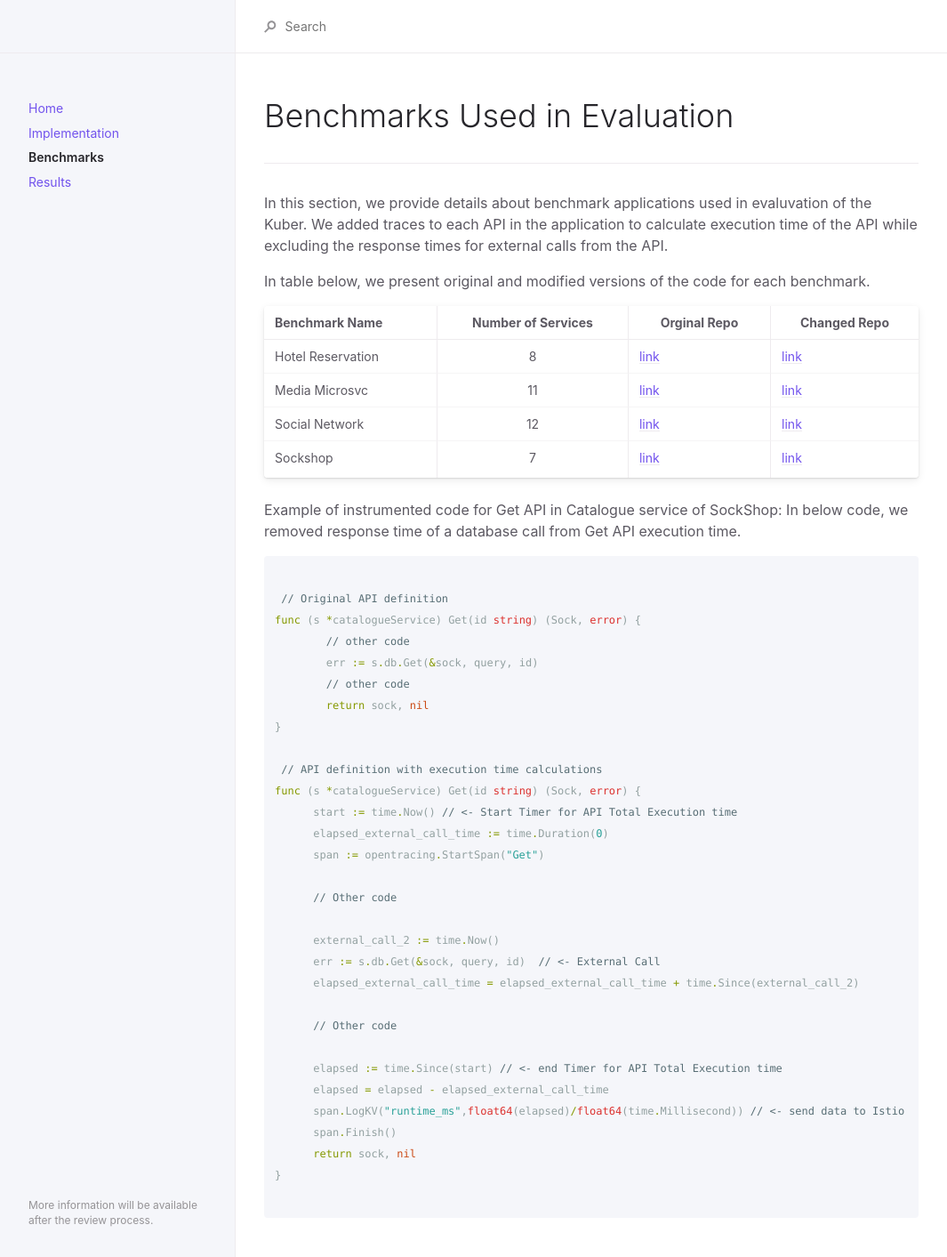
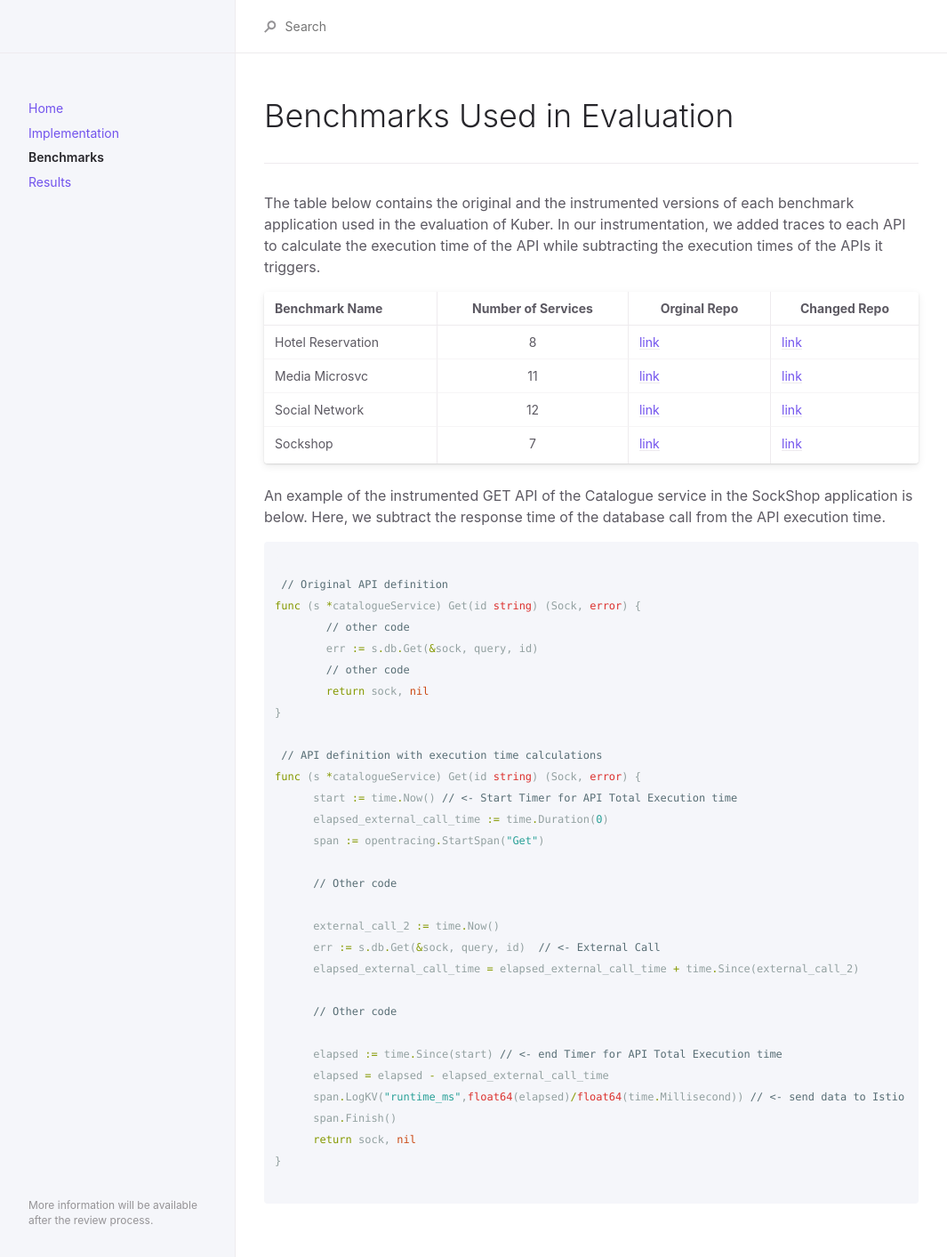
Before and after one commit to kubercostoptimizer/kubercostoptimizer.github.io, a Jekyll site: the page built from docs/benchmarks.md, in a window 1280 px wide. Shown: the whole page at 89% size, without its empty margins (107-1172 px from the left). Built offline with Jekyll 4.4.1, drawn with Linux system fonts in a browser that asks for light colours.

Commit message:
Update benchmarks.md

````diff
--- a/docs/benchmarks.md
+++ b/docs/benchmarks.md
@@ -9,10 +9,8 @@ permalink: /docs/benchmarks
 # Benchmarks Used in Evaluation
 ---
 
-In this section, we provide details about benchmark applications used in evaluvation of the Kuber.
-We added traces to each API in the application to calculate execution time of the API while excluding the response times for external calls from the API.
-
-In table below, we present original and modified versions of the code for each benchmark.
+The table below contains the original and the instrumented versions of each benchmark application used in the evaluation of Kuber.
+In our instrumentation, we added traces to each API to calculate the execution time of the API while subtracting the execution times of the APIs it triggers.
 
 |Benchmark Name|Number of Services| Orginal Repo | Changed Repo|
 |:-------------------------------|:------------------:|
@@ -22,8 +20,8 @@ In table below, we present original and modified versions of the code for each b
 |Sockshop|7|[link](https://github.com/microservices-demo)|[link](https://github.com/kubercostoptimizer/Kuber/tree/master/code/apps/sock-shop/code)
 
 
-Example of instrumented code for Get API in Catalogue service of SockShop:
-In below code, we removed response time of a database call from Get API execution time.
+An example of the instrumented GET API of the Catalogue service in the SockShop application is below.
+Here, we subtract the response time of the database call from the API execution time.
 ``` go
 
  // Original API definition
````
